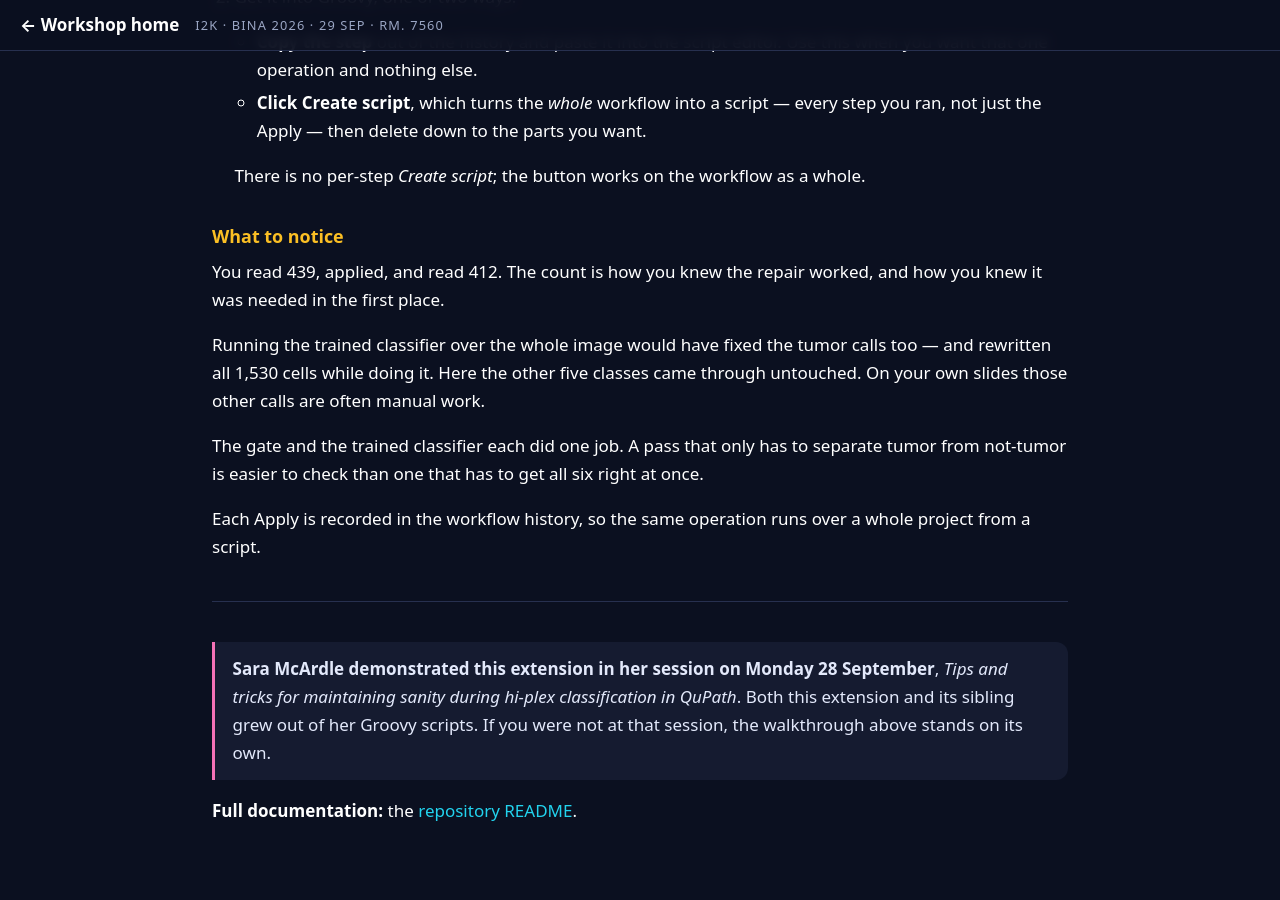
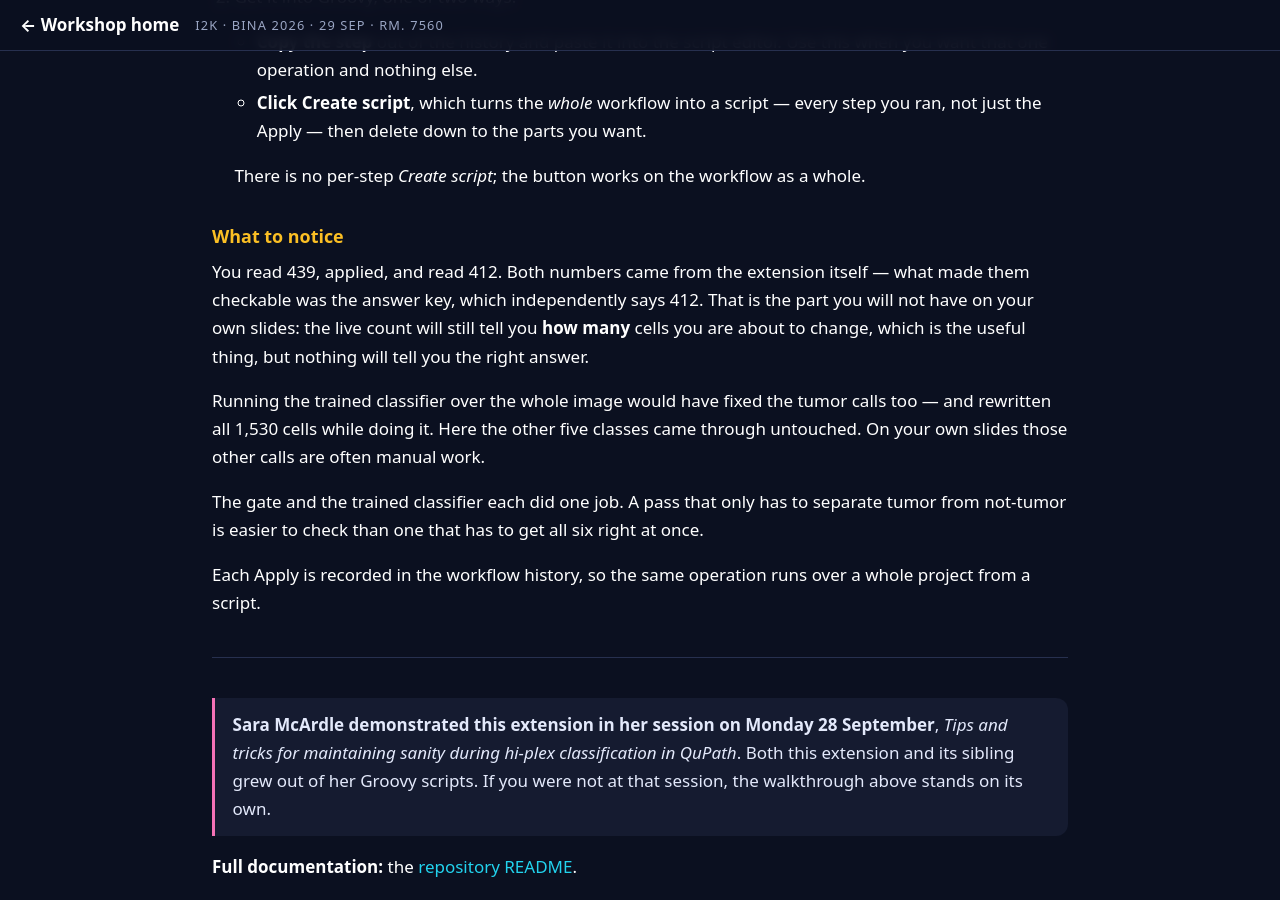
Before and after one commit to MichaelSNelson/BINA-I2K-2026-QuPath-Extensions, a Jekyll site: the page built from docs/07-classify-object-subset.md, in a window 1280 px wide and 900 px high, scrolled down 8699 px. Built offline with Jekyll 4.4.1, drawn with Linux system fonts in a browser that asks for light colours.

Commit message:
Fix a logical error in What to notice, not just its tone
'At no point did you have to trust the tool -- you had a number' was wrong:
the live count is the extension's own output, so reading it is trusting the
tool. What made 439 and 412 checkable was the ground truth, which is
independent of the extension and which nobody has on real slides.

The section now says that, and separates what survives the move to real
data (the count tells you how many cells you are about to change) from what
does not (anything telling you the right answer).

Claude-Session: https://claude.ai/code/session_01KwiACUr5MacuDvqp74c96o

```diff
--- a/docs/07-classify-object-subset.md
+++ b/docs/07-classify-object-subset.md
@@ -254,8 +254,10 @@ Every Apply is recorded so the same operation can be re-run across a whole proje
 
 ### What to notice
 
-You read 439, applied, and read 412. The count is how you knew the repair worked, and how you
-knew it was needed in the first place.
+You read 439, applied, and read 412. Both numbers came from the extension itself — what made
+them checkable was the answer key, which independently says 412. That is the part you will not
+have on your own slides: the live count will still tell you **how many** cells you are about to
+change, which is the useful thing, but nothing will tell you the right answer.
 
 Running the trained classifier over the whole image would have fixed the tumor calls too — and
 rewritten all 1,530 cells while doing it. Here the other five classes came through untouched.
```
